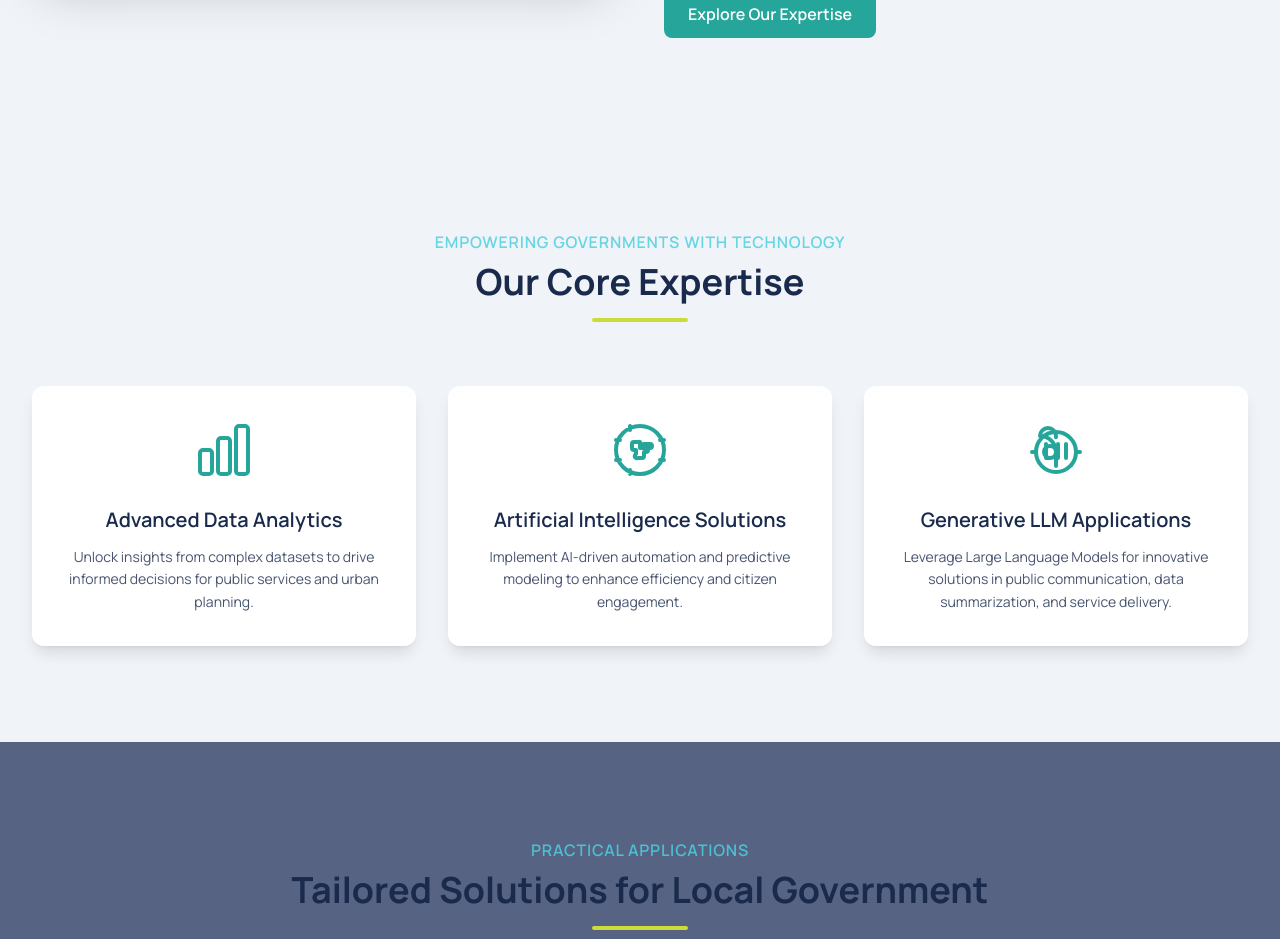
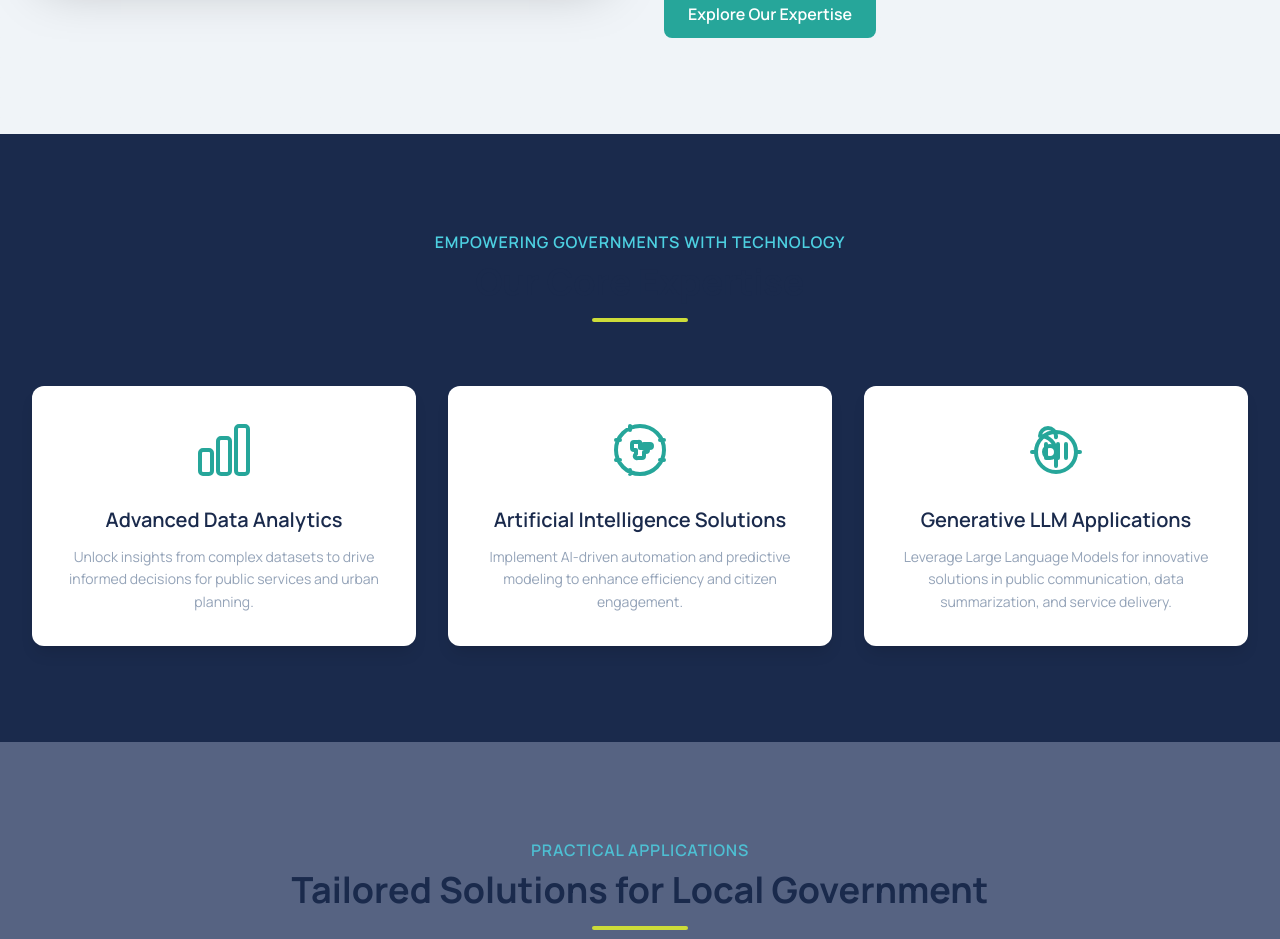
Before and after one commit to hperugu/luminacity, a React (Vite) app: page / in a window 1280 px wide. Shown: the part 1583-2522 px from the top of the page. Built offline with nearby package versions, Linux system fonts and the light colour scheme.

Commit message:
Updated ExpertiseSection.tsx

```diff
--- a/src/sections/ExpertiseSection.tsx
+++ b/src/sections/ExpertiseSection.tsx
@@ -20,8 +20,12 @@ const ExpertiseCard: React.FC<ServiceItem> = ({ icon, title, description }) => (
 
 const ExpertiseSection: React.FC<SectionProps> = ({ id }) => {
   return (
-    <SectionContainer id={id} className="section-on-light-bg">
-      <SectionTitle title="Our Core Expertise" subtitle="Empowering Governments with Technology" className="section-title-heading" />
+    <SectionContainer id={id} className="bg-neutral-dark">
+      <SectionTitle
+        title="Our Core Expertise"
+        subtitle="Empowering Governments with Technology"
+        className="text-white"
+      />
       <div className="grid md:grid-cols-3 gap-8">
         {EXPERTISE_ITEMS.map((item) => (
           <ExpertiseCard key={item.title} {...item} />
```
